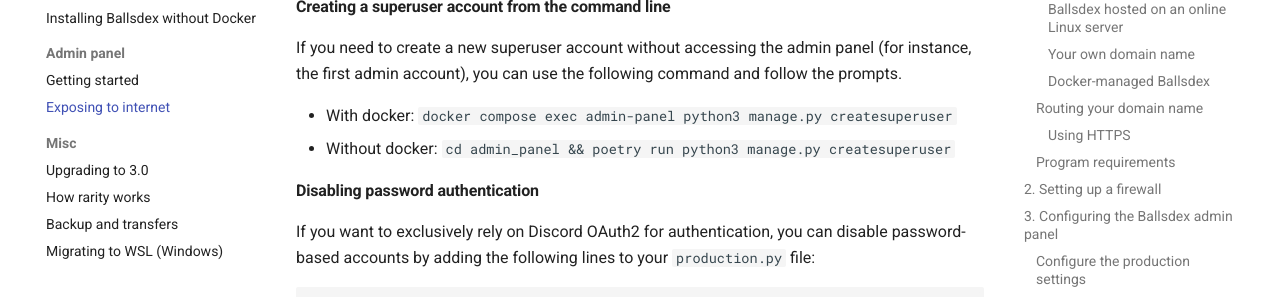
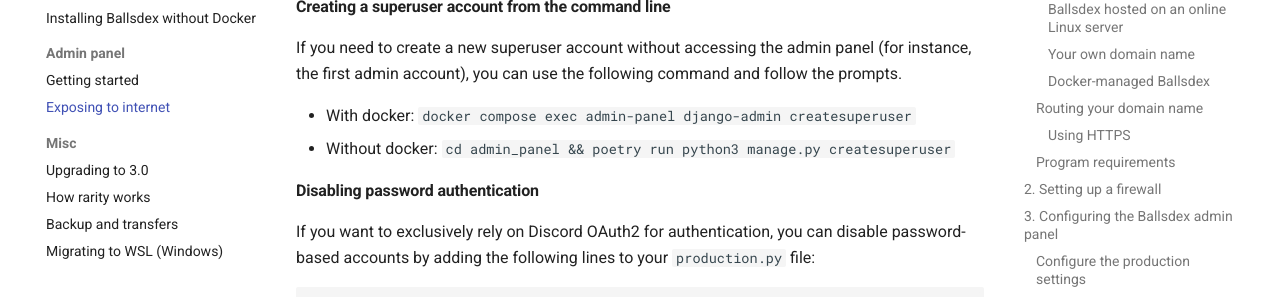
Before and after one commit to Ballsdex-Team/BallsDex-DiscordBot, an MkDocs documentation site: the page built from docs/selfhosting/admin-panel/exposing-to-internet.md, in a window 1280 px wide and 900 px high, scrolled down 5319 px. Shown: the part 153-450 px from the top of the window. Built offline with MkDocs 1.6.1 and Material for MkDocs 9.7.7, drawn with Linux system fonts in a browser that asks for light colours; comment, search, counter and statistics services are not loaded.

Commit message:
docs: change django-admin commands

```diff
--- a/docs/selfhosting/admin-panel/exposing-to-internet.md
+++ b/docs/selfhosting/admin-panel/exposing-to-internet.md
@@ -168,7 +168,7 @@
 
 If you need to create a new superuser account without accessing the admin panel (for instance, the first admin account), you can use the following command and follow the prompts.
 
-- With docker: `docker compose exec admin-panel python3 manage.py createsuperuser`
+- With docker: `docker compose exec admin-panel django-admin createsuperuser`
 - Without docker: `cd admin_panel && poetry run python3 manage.py createsuperuser`
 
 #### Disabling password authentication
```
Also changed, not shown: docs/selfhosting/admin-panel/getting-started.md (+1 -1 lines), 1 other file.
